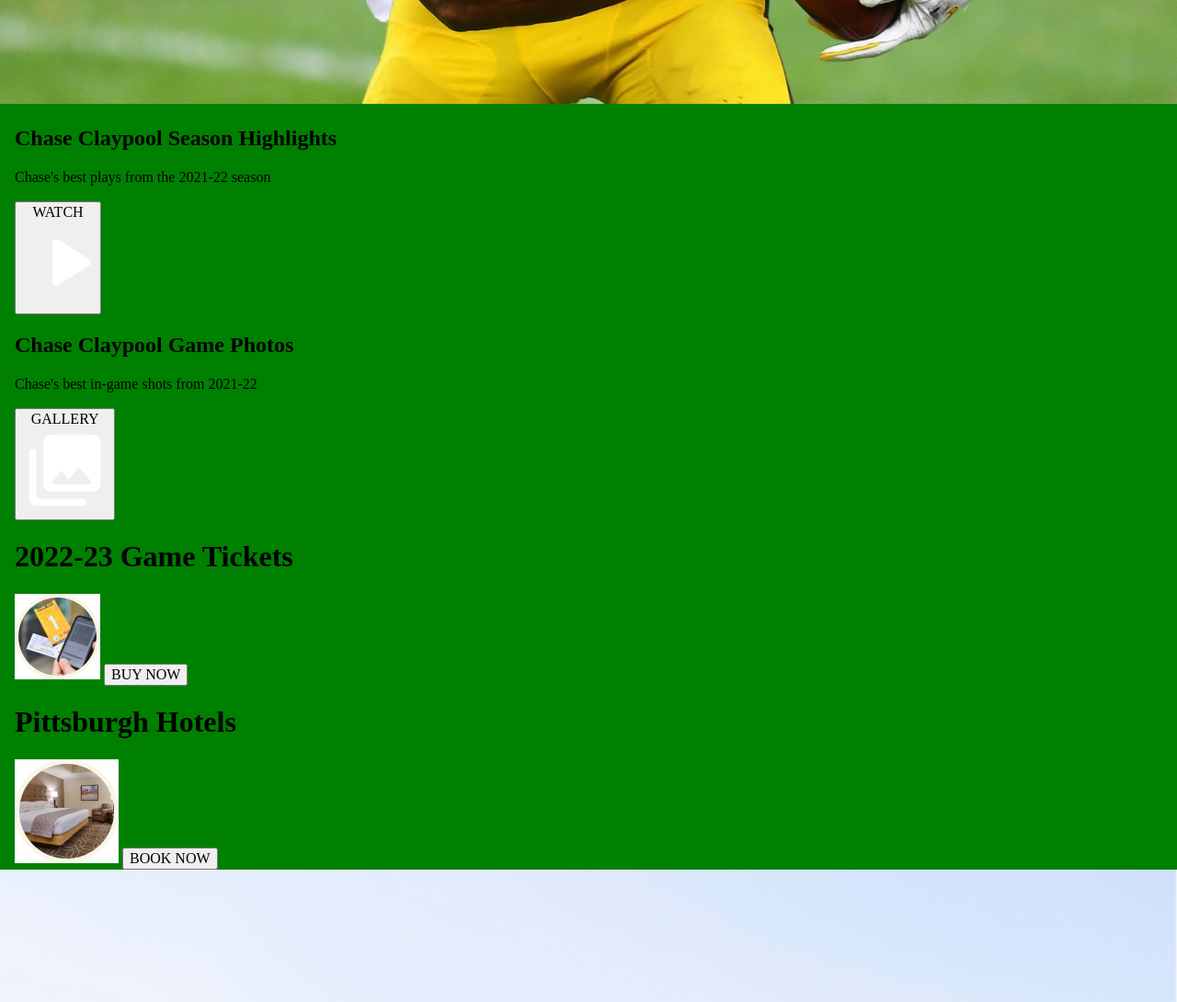
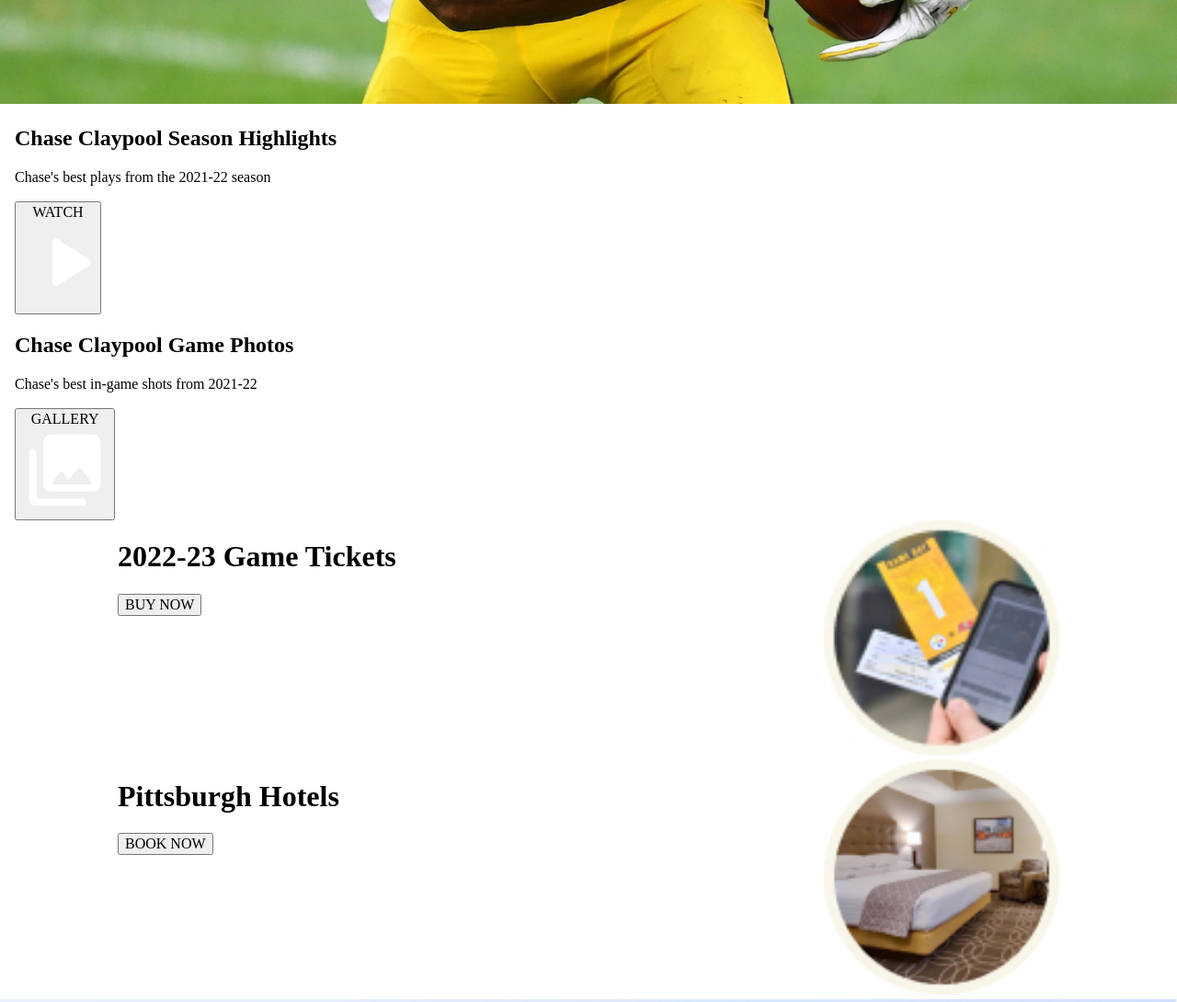
Before and after one commit to joeygeardino/Homework-repos, a website: page deploy/index.html in a window 1280 px wide. Shown: the part 880-1970 px from the top of the page at 92% size. Drawn offline with Linux system fonts and the light colour scheme.

Commit message:
buncha stuff

```diff
--- a/deploy/index.html
+++ b/deploy/index.html
@@ -34,46 +34,60 @@
                     </form>
                 </div>
             </section>
-    <section id="hero-1" >
+    <section id="hero" >
                     <section>
-                      <img src="img/heroes/chase-hero.jpg" alt="chase claypool running">
+                      <img src="img/heroes/chase-hero.jpg" alt="chase claypool running" id="hero-img">
                     </section>
 
-                    <article class="css-grid-global">
                       <div>
                         <aside>
-                          <section>
+                          <section class="css-grid-global">
+                            <div>
                               <h2>Chase Claypool Season Highlights</h2>
                               <p>Chase's best plays from the 2021-22 season</p>
                               <button>WATCH <img src="img/heroes/play_arrow.svg" alt="play arrow"></button>
+                            </div>
                           </section>
                         </aside>
 
                         <aside>
-                          <section>
+                          <section class="css-grid-global">
+                            <div>
                               <h2>Chase Claypool Game Photos</h2>
                               <p>Chase's best in-game shots from 2021-22</p>
                               <button>GALLERY <img src="img/heroes/collections.svg" alt="gallery icon"></button>
+                            </div>
                           </section>
                         </aside>
                       </div>
-                    </article>
+
                 </section>
-    <section id="CTAs" class="css-grid-global">
+    <section  id="CTAs">
+                      <section id="CTAs" class="CTA-sub-content css-grid-global">
                         <div>
                           <section>
                             <h1>2022-23 Game Tickets</h1>
-                          <img src="img/cta-imgs/tickets.jpg" alt="tickets in hand">
                             <button>BUY NOW</button>
                           </section>
+                          <aside>
+                            <img src="img/cta-imgs/tickets.jpg" alt="tickets in hand">
+                          </aside>
+                        </div>
+                      </section>
 
+                      <section id="CTAs" class="CTA-sub-content css-grid-global">
+                        <div>
                           <section>
                             <h1>Pittsburgh Hotels</h1>
-                             <img src="img/cta-imgs/hotel.jpg" alt="hotel bed">
                             <button>BOOK NOW</button>
                           </section>
+                          <aside>
+                            <img src="img/cta-imgs/hotel.jpg" alt="hotel bed">
+                          </aside>
                         </div>
                       </section>
+                    </section>
+
     <section id="gallery">
                                 <ul>
                                     <li><img src="img/heroes/pat-fry-hero-1.jpg" alt="patty"></li>
@@ -81,9 +95,13 @@
                                     <li><img src="img/heroes/tj-hero-3.jpg" alt="TJ"></li>
                                 </ul>
                         </section>
-    <section id="new" class="css-grid-global">
+    <section id="new">
+                                <section id="new-title" class="css-grid-global">
                                     <div>
                                         <h1>What's New</h1>
+                                    </div>
+                                </section>
+
                                 <ul>
                                     <li>
                                         <img src="img/article-covers/tj-article.jpg" alt="tj cover">
@@ -120,7 +138,6 @@
                                         <button>READ MORE</button>
                                     </li>
                                 </ul>
-                                </div>
                             </section>
     <footer>
                                     <section class="css-grid-global">
--- a/dev/scss/base/_base.scss
+++ b/dev/scss/base/_base.scss
@@ -14,17 +14,14 @@
 .css-grid-global{
         display: grid;
     grid-template-columns: 16px auto 16px;
-    grid-template-areas: ". header .";
+    grid-template-areas: ". global-content .";
 
     >div{
-        grid-area: header;
+        grid-area: global-content;
     }
 }
 
 body{
-    background-color: red;
+    background-color: white;
 
-    @include md{
-        background-color: green;
-    }
 }
--- a/dev/scss/sections/_CTAs.scss
+++ b/dev/scss/sections/_CTAs.scss
@@ -3,4 +3,31 @@
 ============= */
 
 #CTAs{
+
+    .CTA-sub-content{
+        >div{
+            display: grid;
+            grid-template-columns: 75% auto;
+
+            section{
+
+            }
+
+            aside{
+                img{
+                    width: 100%;
+                }
+            }
+        }
+    }
+
+    @include md{
+        // grid is being set from base scss file with the class of ccs-grid-global
+        grid-template-columns: auto 80% auto;
+
+        body{
+
+        }
+    }
+
 }
--- a/dev/scss/sections/_gallery.scss
+++ b/dev/scss/sections/_gallery.scss
@@ -3,7 +3,13 @@
 ============= */
 
 #gallery{
-    img{
-        width: 100%;
+
+    ul{
+        li{
+            img{
+                width: 100%;
+            }
+        }
     }
+
 }
--- a/dev/scss/sections/_hero-1.scss
+++ b/dev/scss/sections/_hero-1.scss
@@ -2,8 +2,10 @@
     hero-1
 ============= */
 
-#hero-1{
+#hero{
+
     img{
         width: 100%;
+
     }
 }
```
Also changed, not shown: deploy/css/styles.css, 3 other files. Lines whose indentation alone changed are shown as unchanged.
